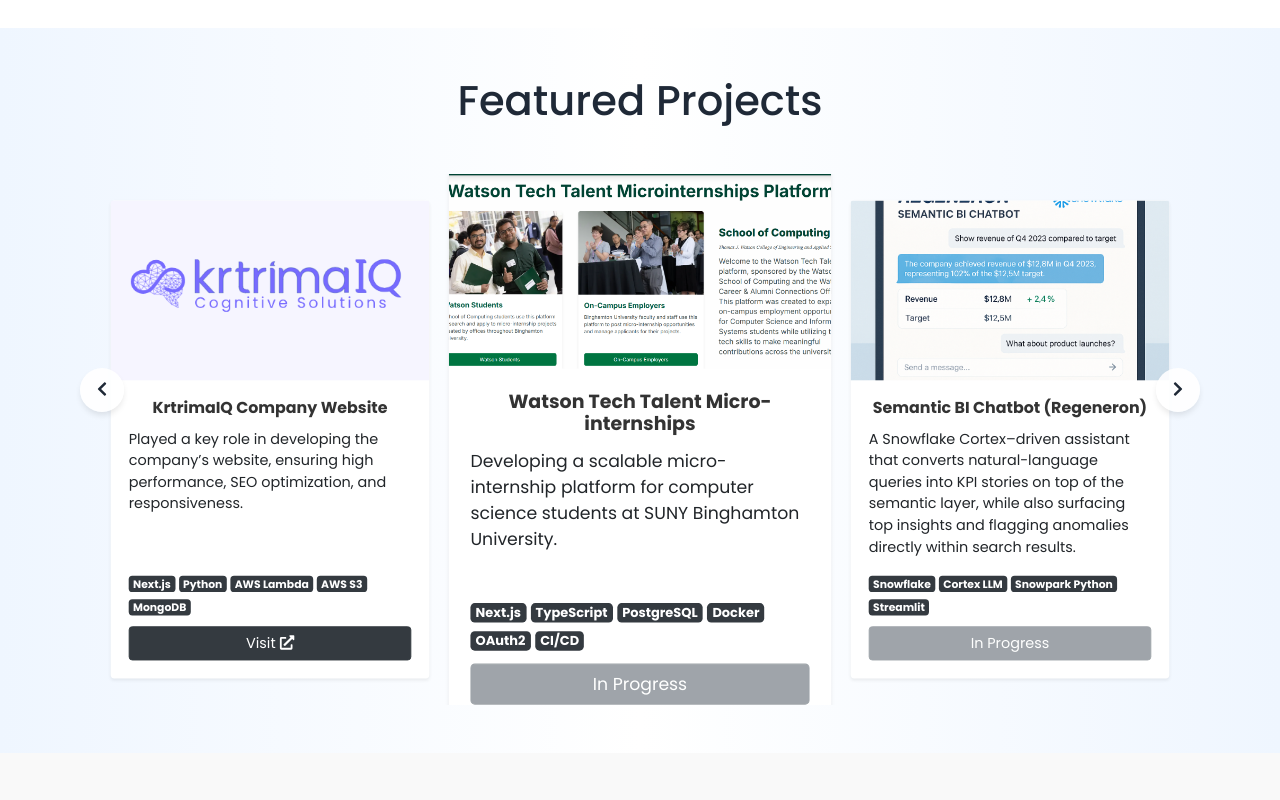
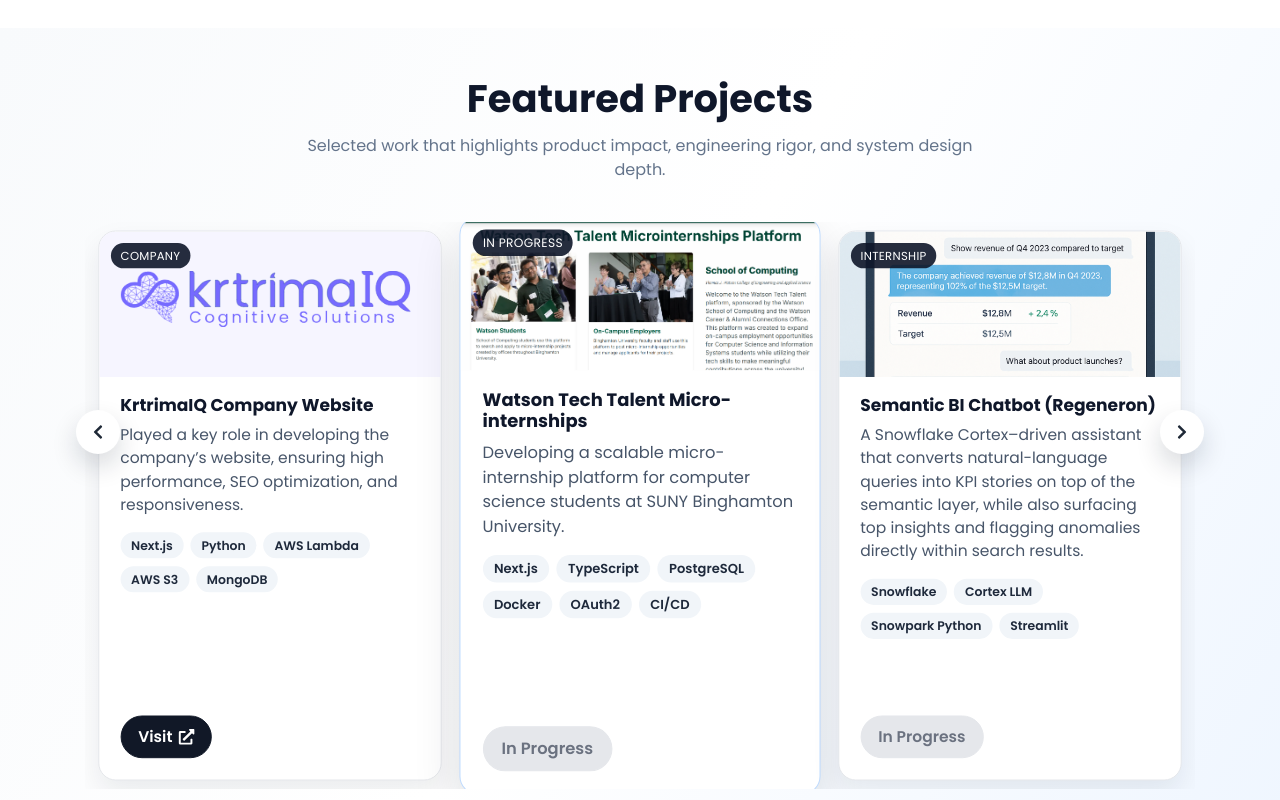
Before and after one commit to 2025Pushkar/2025Pushkar.github.io, a React (Create React App) app: page / in a window 1280 px wide. Shown: the part 880-1680 px from the top of the page. Built offline with nearby package versions, Linux system fonts and the light colour scheme.

Commit message:
Update feature projects

```diff
--- a/src/App.css
+++ b/src/App.css
@@ -1115,3 +1115,198 @@ textarea.input.form-control {
     justify-content: center;
   }
 }
+
+/* Featured projects */
+.featured-projects-section {
+  background: linear-gradient(120deg, #f8fafc 0%, #ffffff 50%, #eff6ff 100%);
+}
+
+.featured-projects-header {
+  margin-bottom: 2.5rem;
+}
+
+.featured-projects-title {
+  font-size: 2.4rem;
+  font-weight: 700;
+  color: #0f172a;
+}
+
+.featured-projects-subtitle {
+  margin: 0.75rem auto 0;
+  max-width: 720px;
+  color: #64748b;
+}
+
+.featured-projects-carousel {
+  display: flex;
+  justify-content: center;
+  align-items: stretch;
+  gap: 1rem;
+  overflow: hidden;
+}
+
+.featured-project-card {
+  background: #ffffff;
+  border: 1px solid #e5e7eb;
+  border-radius: 18px;
+  box-shadow: 0 14px 30px rgba(15, 23, 42, 0.08);
+  display: flex;
+  flex-direction: column;
+  overflow: hidden;
+  transform: scale(0.97);
+  transition: transform 0.35s ease, box-shadow 0.35s ease, border-color 0.35s ease;
+}
+
+.featured-project-card.is-center {
+  transform: scale(1.02);
+  border-color: #bfdbfe;
+  box-shadow: 0 20px 46px rgba(15, 23, 42, 0.14);
+}
+
+.featured-project-card:hover {
+  transform: translateY(-4px) scale(0.99);
+}
+
+.featured-project-card.is-center:hover {
+  transform: translateY(-4px) scale(1.03);
+}
+
+.featured-project-image {
+  position: relative;
+  height: 210px;
+  overflow: hidden;
+}
+
+.featured-project-image img {
+  width: 100%;
+  height: 100%;
+  object-fit: cover;
+  transition: transform 0.5s ease;
+}
+
+.featured-project-card:hover .featured-project-image img {
+  transform: scale(1.05);
+}
+
+.featured-project-type {
+  position: absolute;
+  top: 12px;
+  left: 12px;
+  background: rgba(15, 23, 42, 0.9);
+  color: #ffffff;
+  padding: 4px 10px;
+  font-size: 0.75rem;
+  border-radius: 999px;
+  letter-spacing: 0.3px;
+  text-transform: uppercase;
+}
+
+.featured-project-body {
+  padding: 1.2rem 1.35rem 1.4rem;
+  display: flex;
+  flex-direction: column;
+  height: 100%;
+}
+
+.featured-project-title {
+  font-size: 1.1rem;
+  font-weight: 700;
+  color: #0f172a;
+  margin-bottom: 0.5rem;
+}
+
+.featured-project-tagline {
+  color: #475569;
+  line-height: 1.5;
+  margin-bottom: 1rem;
+}
+
+.featured-project-tags {
+  display: flex;
+  flex-wrap: wrap;
+  gap: 0.45rem;
+  margin-bottom: 1.2rem;
+}
+
+.featured-project-tag {
+  background: #f1f5f9;
+  color: #1e293b;
+  border-radius: 999px;
+  padding: 0.25rem 0.7rem;
+  font-size: 0.8rem;
+  font-weight: 600;
+}
+
+.featured-project-cta {
+  margin-top: auto;
+}
+
+.featured-project-button {
+  display: inline-flex;
+  align-items: center;
+  gap: 0.4rem;
+  padding: 0.55rem 1.1rem;
+  border-radius: 999px;
+  background: #111827;
+  color: #ffffff;
+  font-weight: 600;
+  text-decoration: none;
+  border: 1px solid #111827;
+  transition: transform 0.2s ease, box-shadow 0.2s ease;
+}
+
+.featured-project-button:hover {
+  transform: translateY(-2px);
+  box-shadow: 0 10px 24px rgba(17, 24, 39, 0.2);
+  color: #ffffff;
+}
+
+.featured-project-button.is-muted {
+  background: #e5e7eb;
+  border-color: #e5e7eb;
+  color: #6b7280;
+  cursor: not-allowed;
+}
+
+.featured-project-nav {
+  position: absolute;
+  top: 50%;
+  transform: translateY(-50%);
+  width: 44px;
+  height: 44px;
+  border-radius: 50%;
+  border: none;
+  background: #ffffff;
+  color: #1f2937;
+  box-shadow: 0 12px 26px rgba(15, 23, 42, 0.16);
+  display: inline-flex;
+  align-items: center;
+  justify-content: center;
+  z-index: 5;
+}
+
+.featured-project-nav.is-prev {
+  left: 6px;
+}
+
+.featured-project-nav.is-next {
+  right: 6px;
+}
+
+@media (max-width: 768px) {
+  .featured-projects-title {
+    font-size: 2rem;
+  }
+
+  .featured-projects-carousel {
+    gap: 0.75rem;
+  }
+
+  .featured-project-card {
+    transform: scale(1);
+  }
+
+  .featured-project-nav {
+    display: none;
+  }
+}
--- a/src/components/FeaturedProjects.js
+++ b/src/components/FeaturedProjects.js
@@ -42,7 +42,7 @@ const FeaturedProjects = () => {
   // auto‑scroll
   useEffect(() => {
     if (featuredProjects.length <= perView) return;
-    const id = setInterval(() => setCurrentIndex((i) => (i + 1) % featuredProjects.length), 4800);
+    const id = setInterval(() => setCurrentIndex((i) => (i + 1) % featuredProjects.length), 5000);
     return () => clearInterval(id);
   }, [featuredProjects.length, perView]);
 
@@ -56,67 +56,100 @@ const FeaturedProjects = () => {
     return { ...featuredProjects[idx], _isCenter: i === centerOffset };
   });
 
-  const btnBase = {
-    position: 'absolute',
-    top: '50%',
-    transform: 'translateY(-50%)',
-    border: 'none',
-    borderRadius: '50%',
-    width: 44,
-    height: 44,
-    background: 'rgba(255,255,255,0.9)',
-    color: '#1f2937',
-    cursor: 'pointer',
-    boxShadow: '0 4px 6px -1px rgba(0,0,0,.1)',
-    zIndex: 5,
-  };
-
   const prev = () => setCurrentIndex((i) => (i - 1 + featuredProjects.length) % featuredProjects.length);
   const next = () => setCurrentIndex((i) => (i + 1) % featuredProjects.length);
 
+  const typeLabel = (p) => {
+    if (!p.type) return "Project";
+    if (p.type === "In-progress") return "In Progress";
+    if (p.type === "Internship") return "Internship";
+    if (p.type === "company") return "Company";
+    if (p.type === "aws") return "AWS Pipeline";
+    if (p.type === "client") return "Client";
+    return p.type;
+  };
+
   const renderBtn = (p) => {
-    if (p.type === 'company' && p.link) return <a href={p.link} target="_blank" rel="noreferrer" className="btn btn-dark mt-auto">Visit <FontAwesomeIcon icon={faExternalLinkAlt} /></a>;
-    if (p.type === 'In-progress') return <button className="btn btn-secondary mt-auto" disabled>In&nbsp;Progress</button>;
-    if (p.type === 'Internship') return <button className="btn btn-secondary mt-auto" disabled>In&nbsp;Progress</button>;
-    if (!p.link) return <button className="btn btn-dark mt-auto" disabled>Private&nbsp;Project</button>;
-    return <a href={p.link} target="_blank" rel="noreferrer" className="btn btn-dark mt-auto">View <FontAwesomeIcon icon={faExternalLinkAlt} /></a>;
+    if (p.type === "company" && p.link) {
+      return (
+        <a href={p.link} target="_blank" rel="noreferrer" className="featured-project-button">
+          Visit <FontAwesomeIcon icon={faExternalLinkAlt} />
+        </a>
+      );
+    }
+    if (p.type === "In-progress") {
+      return (
+        <button className="featured-project-button is-muted" disabled>
+          In&nbsp;Progress
+        </button>
+      );
+    }
+    if (p.type === "Internship") {
+      return (
+        <button className="featured-project-button is-muted" disabled>
+          In&nbsp;Progress
+        </button>
+      );
+    }
+    if (!p.link) {
+      return (
+        <button className="featured-project-button is-muted" disabled>
+          Private&nbsp;Project
+        </button>
+      );
+    }
+    return (
+      <a href={p.link} target="_blank" rel="noreferrer" className="featured-project-button">
+        View <FontAwesomeIcon icon={faExternalLinkAlt} />
+      </a>
+    );
   };
 
   return (
-    <section id="featuredProjects" className="py-5" style={{ background: 'linear-gradient(to right,#eff6ff,#fff,#eff6ff)' }}>
+    <section id="featuredProjects" className="featured-projects-section py-5">
       <div className="container position-relative">
-        <h2 className="text-center fw-bold mb-5" style={{ fontSize: '2.6rem', color: '#1f2937' }}>Featured Projects</h2>
+        <div className="featured-projects-header text-center">
+          <h2 className="featured-projects-title">Featured Projects</h2>
+          <p className="featured-projects-subtitle">
+            Selected work that highlights product impact, engineering rigor, and system design depth.
+          </p>
+        </div>
 
-        <div className="d-flex justify-content-center align-items-stretch" style={{ gap: '1rem', overflow: 'hidden' }}>
+        <div className="featured-projects-carousel">
           {visible.map((p, i) => (
-            <div
+            <article
               key={p.slug || i}
-              className="card shadow-sm border-0 flex-shrink-0"
-              style={{
-                width: `calc(100% / ${perView} - 1rem)`,
-                transform: p._isCenter ? 'scale(1.08)' : 'scale(0.9)',
-                transition: 'transform .4s',
-              }}
+              className={`featured-project-card ${p._isCenter ? "is-center" : ""}`}
+              style={{ width: `calc(100% / ${perView} - 1rem)` }}
             >
-              <img src={p.cover} className="card-img-top" alt={p.title} style={{ height: 200, objectFit: 'cover' }} />
-              <div className="card-body d-flex flex-column">
-                <h5 className="card-title">{p.title}</h5>
-                <p className="card-text flex-grow-1">{p.tagline}</p>
-                <div className="mb-2">
+              <div className="featured-project-image">
+                <img src={p.cover} alt={p.title} />
+                <span className="featured-project-type">{typeLabel(p)}</span>
+              </div>
+              <div className="featured-project-body">
+                <h3 className="featured-project-title">{p.title}</h3>
+                <p className="featured-project-tagline">{p.tagline}</p>
+                <div className="featured-project-tags">
                   {p.techStack.map((t, idx) => (
-                    <span key={idx} className="badge bg-dark text-white me-2 mb-1 mr-1">{t}</span>
+                    <span key={idx} className="featured-project-tag">
+                      {t}
+                    </span>
                   ))}
                 </div>
-                {renderBtn(p)}
+                <div className="featured-project-cta">{renderBtn(p)}</div>
               </div>
-            </div>
+            </article>
           ))}
         </div>
 
         {featuredProjects.length > perView && (
           <>
-            <button style={{ ...btnBase, left: 10 }} onClick={prev}><FontAwesomeIcon icon={faChevronLeft} /></button>
-            <button style={{ ...btnBase, right: 10 }} onClick={next}><FontAwesomeIcon icon={faChevronRight} /></button>
+            <button className="featured-project-nav is-prev" onClick={prev} aria-label="Previous project">
+              <FontAwesomeIcon icon={faChevronLeft} />
+            </button>
+            <button className="featured-project-nav is-next" onClick={next} aria-label="Next project">
+              <FontAwesomeIcon icon={faChevronRight} />
+            </button>
           </>
         )}
       </div>
```
